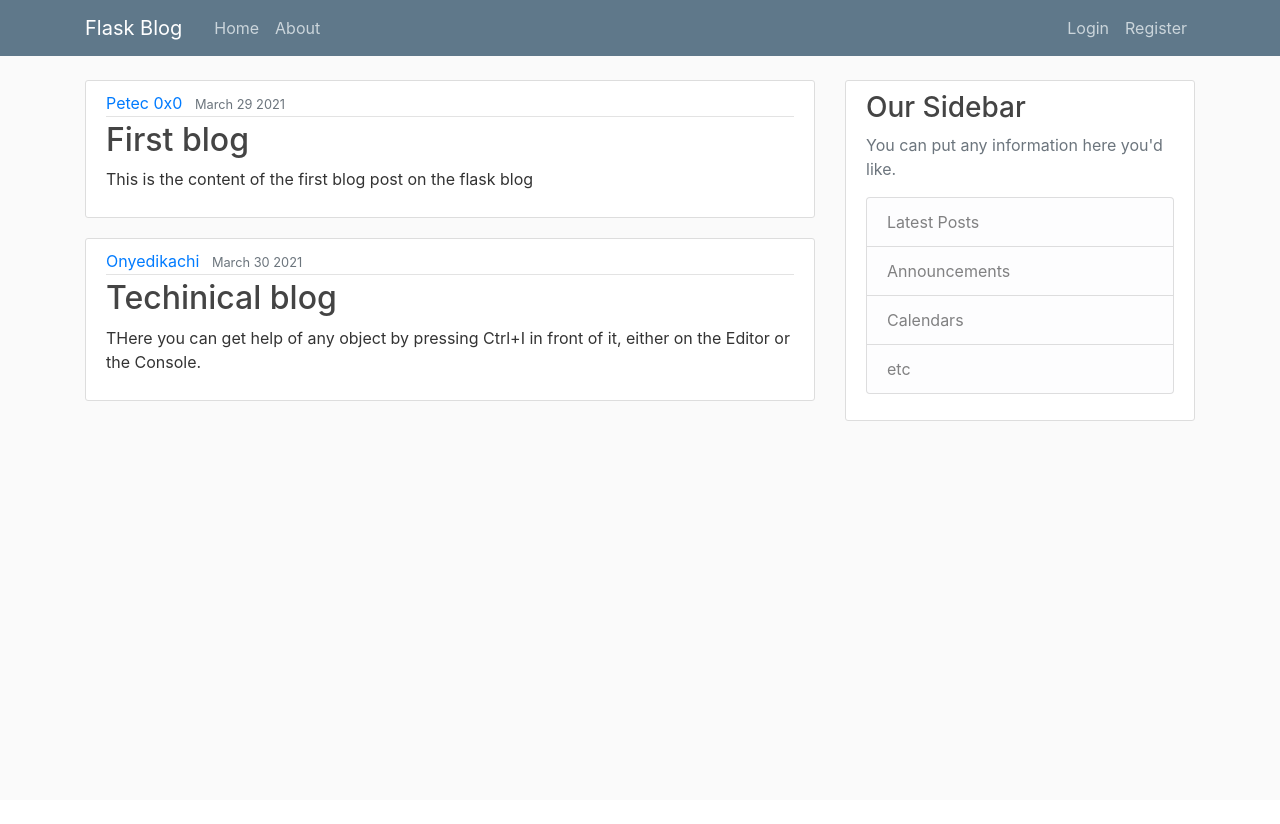
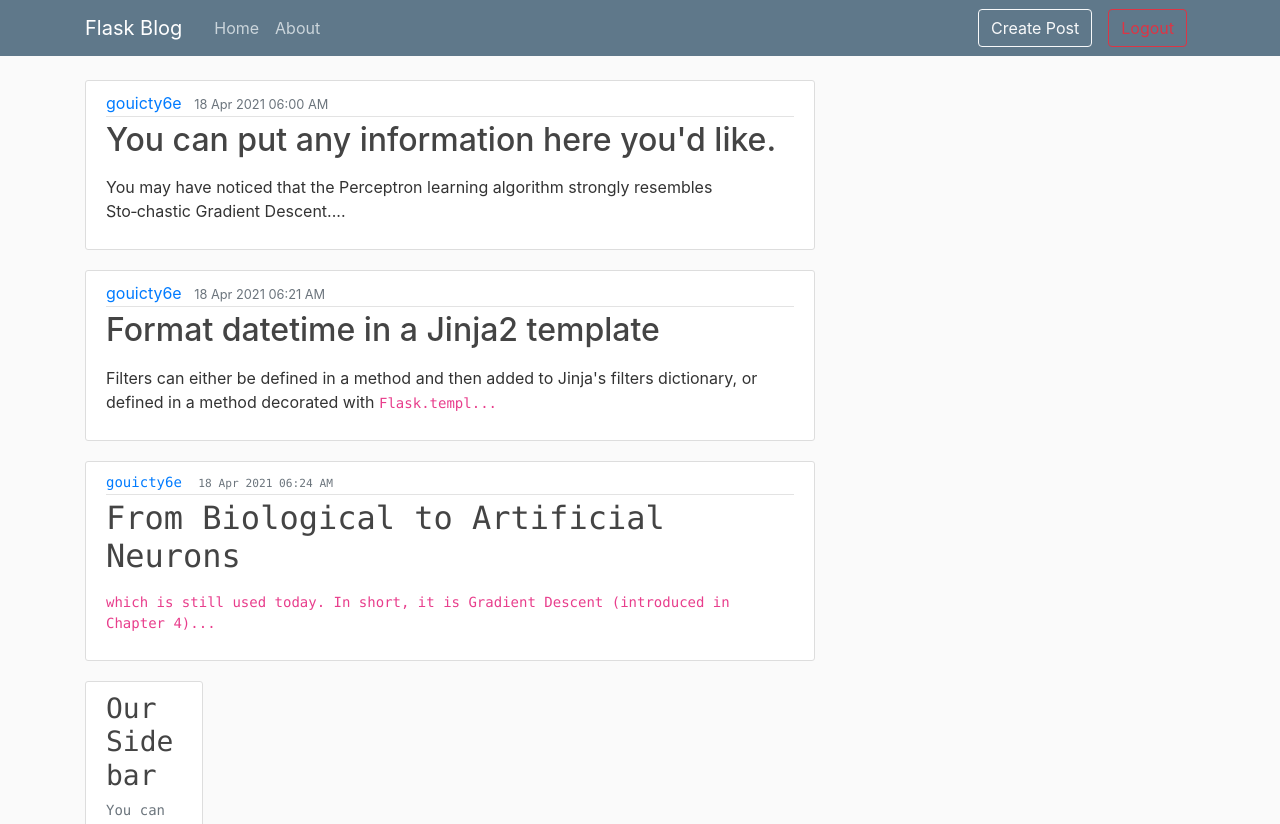
Before and after one commit to Petec0x0/flask-blog, a Flask app: page / in a window 1280 px wide. Shown: the top 824 px of the page. Before the commit the page ends 421 px from the top, so only its background shows below. Run offline with Flask 2, Linux system fonts and the light colour scheme; a user stored in the database is signed in; data comes from the database, SQL or seed files in the repository; both versions use the stored data as it was after the commit; some libraries are stand-ins or nearby versions.

Commit message:
Authentication and Create Post Functionality

```diff
--- a/blog/routes.py
+++ b/blog/routes.py
@@ -1,34 +1,25 @@
 from blog import app, db
-from flask import render_template, url_for, flash, redirect
+from flask import render_template, url_for, flash, redirect, request
 from blog.forms import RegisterForm, LoginForm
 from blog.models import User, Post
 from werkzeug.security import generate_password_hash, check_password_hash
 from flask_login import login_user, login_required, logout_user, current_user
 
-posts = [
-        {
-            'author': 'Petec 0x0',
-            'title': 'First blog',
-            'content': 'This is the content of the first blog post on the flask blog',
-            'date_posted': 'March 29 2021'
-         },
-        {
-            'author': 'Onyedikachi',
-            'title': 'Techinical blog',
-            'content': 'THere you can get help of any object by pressing Ctrl+I in front of it, either on the Editor or the Console.',
-            'date_posted': 'March 30 2021'
-         }
-    ]
 
+# route to the home page
 @app.route('/')
 @app.route('/home')
 def home():
+    posts = Post.query.all()
+
     return render_template('index.html', posts=posts)
 
+# about page route
 @app.route('/about')
 def about():
     return render_template('about.html', title='About')
 
+# register page route
 @app.route('/register', methods=('GET', 'POST'))
 def register():
     register_form = RegisterForm()
@@ -57,6 +48,7 @@ def register():
 
     return render_template('register.html', title='Register', register_form=register_form)
 
+# login page route
 @app.route('/login', methods=('GET', 'POST'))
 def login():
     # get the LoginForm class from form.py
@@ -83,9 +75,45 @@ def login():
 
 
     # check for error messages
-    if form.errors:
+    if login_form.errors:
         # ilterate and flash error messages if it exist
-        for errors in form.errors.values():
+        for errors in login_form.errors.values():
             flash(f'Error : {errors[0]}', category='danger')
 
     return render_template('login.html', title='Login', login_form=login_form)
+
+# logout functionality route
+@app.route('/logout')
+@login_required
+def logout():
+    # render the market.html template
+    logout_user()
+    # flash info message about the logout
+    flash('Signed out successfully!', category='info')
+    # redirect to home page after logout
+    return redirect(url_for('home'))
+
+# create post page route
+@app.route('/create', methods=('GET', 'POST'))
+@login_required
+def create():
+    # check if a post have been created
+    if request.method == "POST":
+        # get the post request values
+        post_title = request.form.get('title')
+        post_slug = post_title.replace(' ', '-')
+        post_body = request.form.get('body')
+        post_author = current_user.username
+        # create an object of the Post class
+        post = Post(title=post_title, slug=post_slug, body=post_body, author=post_author)
+
+        # commit post to the database
+        db.session.add(post)
+        db.session.commit()
+
+        # flash success message
+        flash('Post created successfully', category='success')
+        # redirect to the home page
+        return redirect(url_for('home'))
+
+    return render_template('create.html', title='Create Post')
--- a/blog/templates/index.html
+++ b/blog/templates/index.html
@@ -4,11 +4,11 @@
         <article class="media content-section">
           <div class="media-body">
             <div class="article-metadata">
-              <a class="mr-2" href="#">{{ post.author }}</a>
-              <small class="text-muted">{{ post.date_posted }}</small>
+              <a class="mr-2" href="user/{{ post.author }}">{{ post.author }}</a>
+              <small class="text-muted">{{ post.updated_at.strftime('%d %b %Y %I:%M %p') }}</small>
             </div>
-            <h2><a class="article-title" href="#">{{ post.title }}</a></h2>
-            <p class="article-content">{{ post.content }}</p>
+            <h2><a class="article-title" href="posts/details/{{ post.slug }}">{{ post.title }}</a></h2>
+            <p class="article-content">{{ post.body[: 150] | safe }}...</p>
           </div>
         </article>
     {% endfor %}
--- a/blog/templates/layout.html
+++ b/blog/templates/layout.html
@@ -31,20 +31,28 @@
               <a class="nav-item nav-link" href="/about">About</a>
             </div>
             <!-- Navbar Right Side -->
+            {% if current_user.is_authenticated %}
+                <a href="{{ url_for('create') }}" type="button" class="btn btn-outline-light mx-2">Create Post</a>
+                <a href="{{ url_for('logout') }}" type="button" class="btn btn-outline-danger mx-2">Logout</a>
+            {% else %}
                 <div class="navbar-nav">
                   <a class="nav-item nav-link" href="/login">Login</a>
                   <a class="nav-item nav-link" href="/register">Register</a>
                 </div>
+            {% endif %}
+
           </div>
         </div>
       </nav>
     </header>
+    <div class="container">
       {% for category, message in get_flashed_messages(with_categories=true) %}
         <div class="alert alert-{{ category }} text-center">
             <button type="button" class="close" data-dismiss="alert">&times;</button>
             {{ message }}
         </div>
       {% endfor %}
+    </div>
     <main role="main" class="container">
       <div class="row">
         <div class="col-md-8">
```
Also changed, not shown: blog/templates/create.html (added, +26 -0 lines), blog/blog.db. Lines whose indentation alone changed are shown as unchanged.
